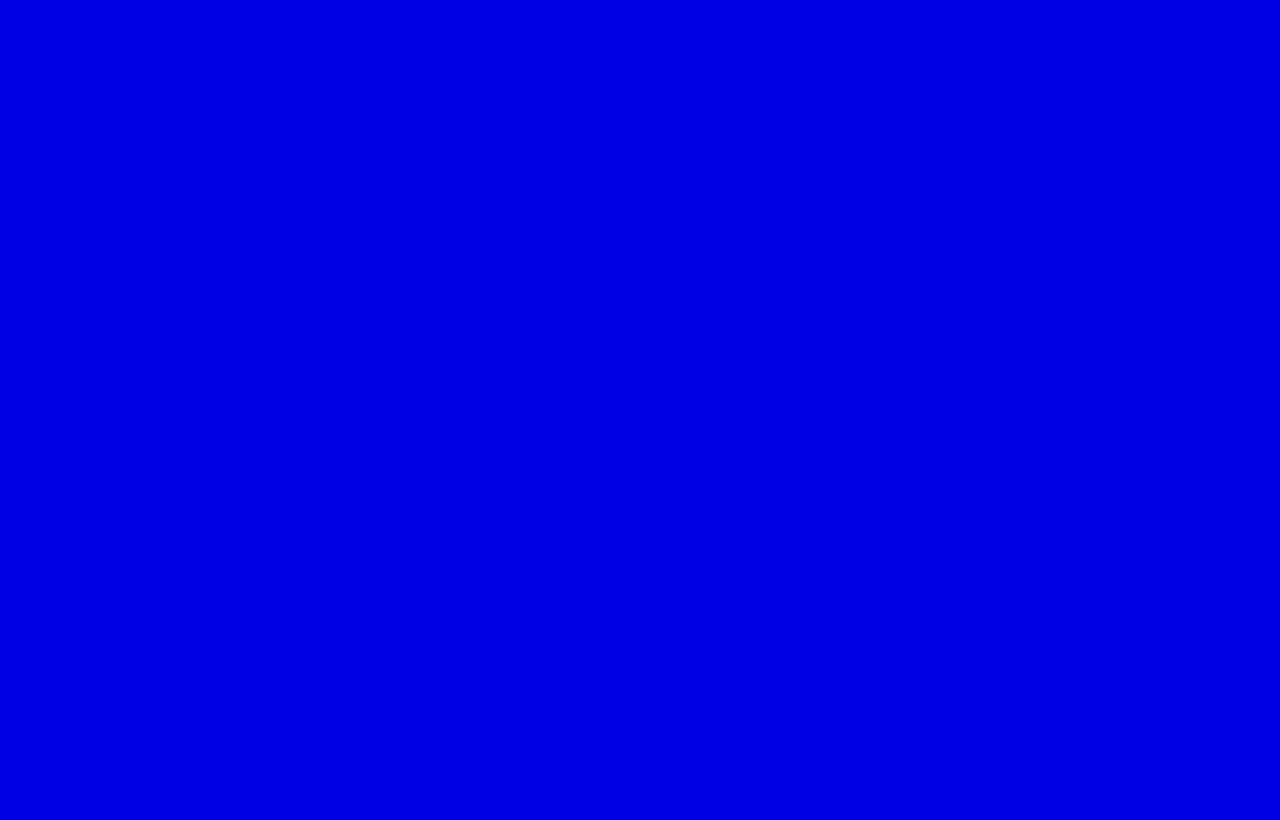
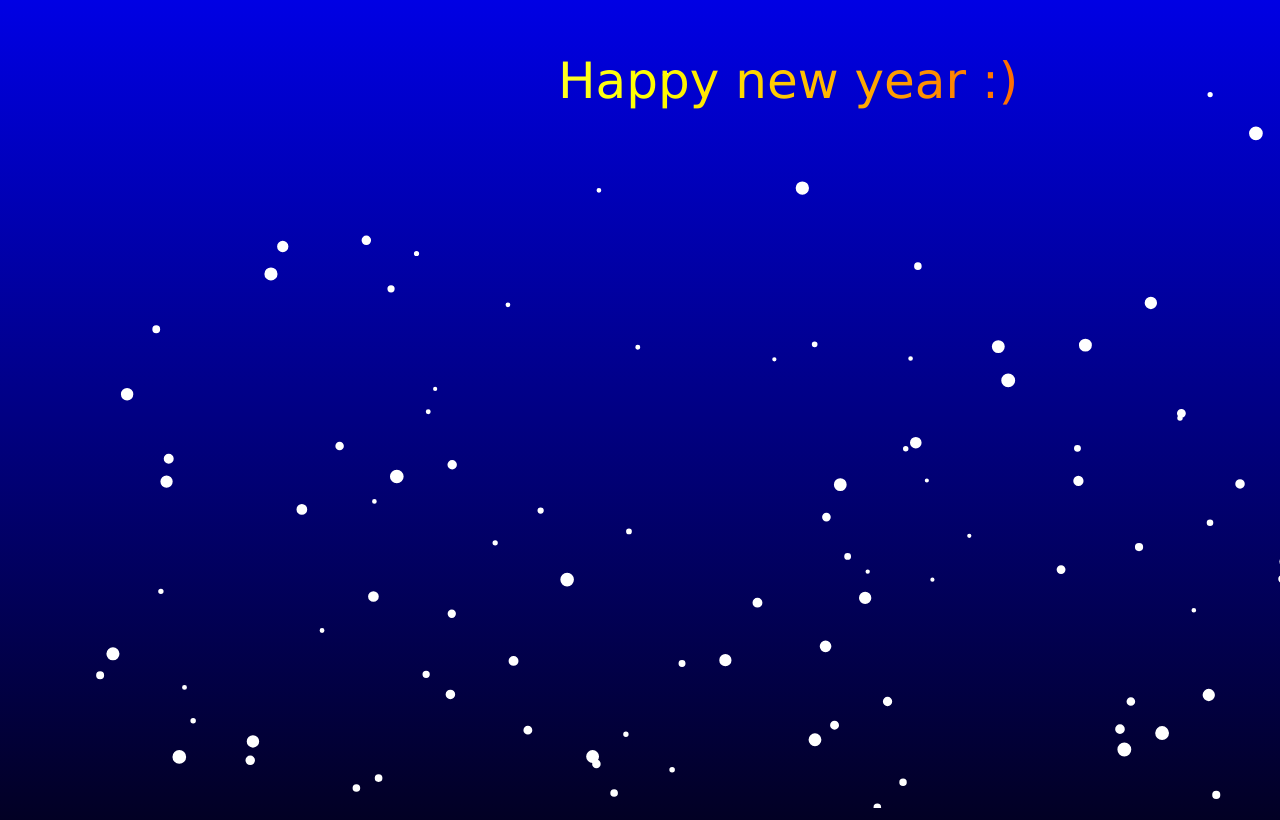
Before and after one commit to duo5/merry-christmas-2019, a plain HTML site: page index.html in a window 1280 px wide. Drawn offline with Linux system fonts and the light colour scheme.

Commit message:
merry christmas 2019

```diff
--- a/index.html
+++ b/index.html
@@ -9,13 +9,17 @@
     </title>
     <style>
         body{
-            background: rgb(0, 0, 228);
+            background: linear-gradient(0deg, rgba(2,0,36,1) 0%, rgba(0,0,228,1) 100%);
         }
         </style>
 </head>
 <body>
+    <audio autoplay>
+            <source src="./chieckhangioam.mp3">
+    </audio>
     <canvas id="sky">
 
     </canvas>
+    <script src="./snow.js"></script>
 </body>
 </html>
--- a/snow.js
+++ b/snow.js
@@ -0,0 +1,75 @@
+function snowFlake(x,y,r,d){
+this.x=x;
+this.y=y;
+this.r=r;
+this.d=d;
+}
+
+window.onload = function(){
+    // get canvas
+    var canvas = document.getElementById("sky");
+    var ctx = canvas.getContext("2d");
+
+    // set w and h to window h and window w
+    var w = window.innerWidth;
+    var h = window.innerHeight;
+    canvas.width = w;
+    canvas.height = h;
+    // tạo ra một mảng gồm những bông tuyết và số lượng lớn nhất của nó
+    var max=100;
+    var snowFlakes=[];
+
+    for(var i=0;i<max;i++){
+        var s = new snowFlake(
+            Math.random()*w,
+            Math.random()*h,
+            Math.random()*5+2,// ban kinh
+            Math.random()+1 //destination
+        );
+        snowFlakes.push(s);
+    }
+
+    function draw(){
+        ctx.clearRect(0,0,w,h);
+        ctx.fillStyle="white";
+        ctx.beginPath();
+        for(var i = 0;i < max;i++){
+            var f = snowFlakes[i];
+            ctx.moveTo(f.x,f.y);
+            ctx.arc(f.x, f.y, f.r, 0, 2 * Math.PI, true);
+        }
+        ctx.fill();
+        moveSnowFlakes();
+        ctx.font = "50px Verdana";
+var gradient = ctx.createLinearGradient(0, 0, canvas.width, 0);
+gradient.addColorStop("0", "white");
+gradient.addColorStop("0.5", "yellow");
+gradient.addColorStop("1.0", "red");
+ctx.fillStyle = gradient;
+ctx.fillText("Happy new year :)", 550, 90);
+    }
+
+    // animate the falkes
+    var angle = 0;
+    function moveSnowFlakes(){
+        angle += 0.01;
+        for(var i = 0;i < max;i++){
+            var f = snowFlakes[i];
+            //thay doi x va y de tao hieu ung chuyen dong
+            f.y += Math.pow(f.d,2)+1;
+            f.x += Math.sin(angle)*2;
+
+            // nêu cầu tuyết chạm tới đáy thì lại cho một đợi mới rơi xuống
+            if(f.y>h){
+                snowFlakes[i] = new snowFlake(
+                    Math.random()*w,
+                    Math.random()*h,
+                    Math.random()*5+2,// ban kinh
+                    Math.random()+1 //destination
+                );
+            }
+        }
+    }
+
+    setInterval(draw,50);
+}
```
Also changed, not shown: 1 other file.
